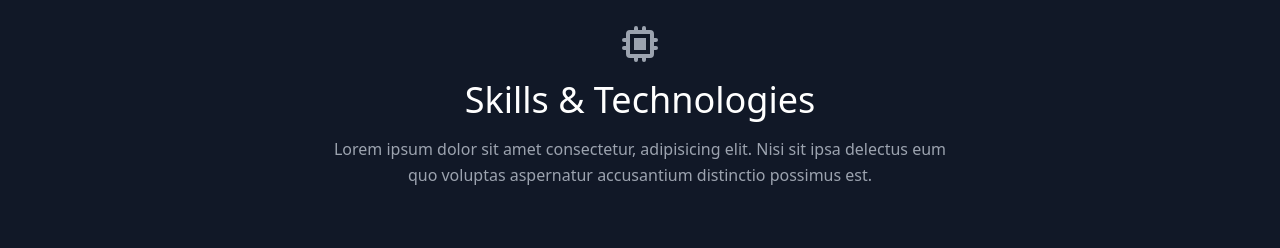
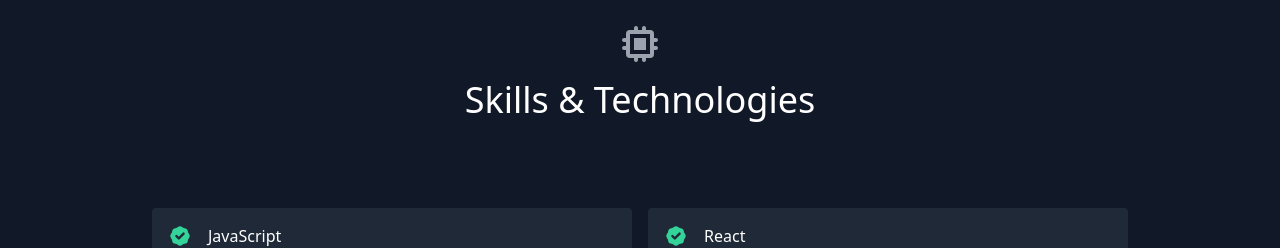
Before and after one commit to randomnewb/portfolio, a React (Create React App) app: page / in a window 1280 px wide. Shown: the part 1360-1608 px from the top of the page. Built offline with nearby package versions, Linux system fonts and the light colour scheme.

Commit message:
Update skills text

```diff
--- a/src/components/Skills.js
+++ b/src/components/Skills.js
@@ -11,11 +11,6 @@ export default function Skills() {
           <h1 className="sm:text-4xl text-3xl font-medium title-font text-white mb-4">
             Skills &amp; Technologies
           </h1>
-          <p className="text-base leading-relaxed xl:w-2/4 lg:w-3/4 mx-auto">
-            Lorem ipsum dolor sit amet consectetur, adipisicing elit. Nisi sit
-            ipsa delectus eum quo voluptas aspernatur accusantium distinctio
-            possimus est.
-          </p>
         </div>
         <div className="flex flex-wrap lg:w-4/5 sm:mx-auto sm:mb-2 -mx-2">
           {skills.map((skill) => (
```
